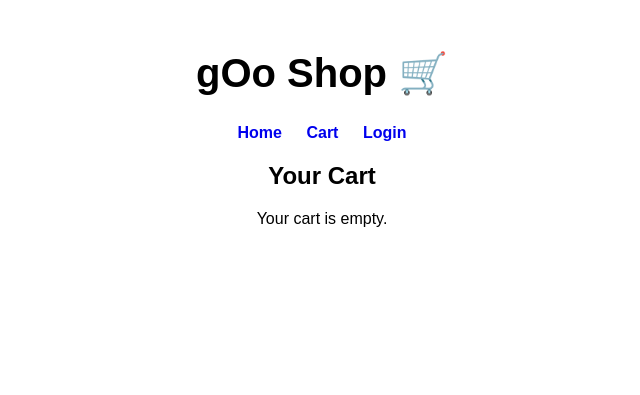
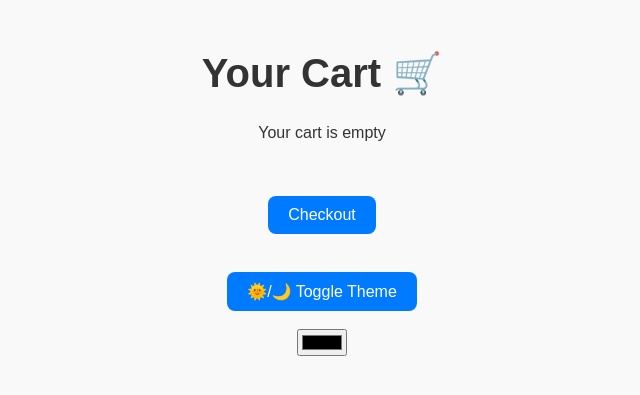
Before and after one commit to shahdgvmvl/gOo-Shop, a Flask app: page /cart in a window 1280 px wide. Shown: the top 395 px of the page, without its empty margins (318-958 px from the left). Run offline with Flask 3, Linux system fonts and the light colour scheme.

Commit message:
Update cart.html

```diff
--- a/templates/templates/templates/templates/cart.html
+++ b/templates/templates/templates/templates/cart.html
@@ -1,13 +1,37 @@
-{% extends "base.html" %}
-{% block content %}
-<h2>Your Cart</h2>
+<!DOCTYPE html>
+<html>
+<head>
+    <meta charset="UTF-8">
+    <title>Cart</title>
+    <link rel="stylesheet" href="{{ url_for('static', filename='style.css') }}">
+    <script>
+        function toggleTheme() {
+            document.body.classList.toggle('dark-mode');
+            document.body.classList.toggle('light-mode');
+        }
+
+        function changeButtonColor(color) {
+            document.getElementById("mainBtn").style.backgroundColor = color;
+        }
+    </script>
+</head>
+<body class="light-mode">
+    <h1>Your Cart 🛒</h1>
     {% if cart %}
         <ul>
         {% for item in cart %}
-    <li>{{ item.name }} - ${{ item.price }}</li>
+            <li>{{ item }}</li>
         {% endfor %}
         </ul>
     {% else %}
-<p>Your cart is empty.</p>
+        <p>Your cart is empty</p>
     {% endif %}
-{% endblock %}
+
+    <br>
+    <button id="mainBtn">Checkout</button>
+    <br><br>
+    <button onclick="toggleTheme()">🌞/🌙 Toggle Theme</button>
+    <br><br>
+    <input type="color" onchange="changeButtonColor(this.value)">
+</body>
+</html>
```
Lines whose indentation alone changed are shown as unchanged.
